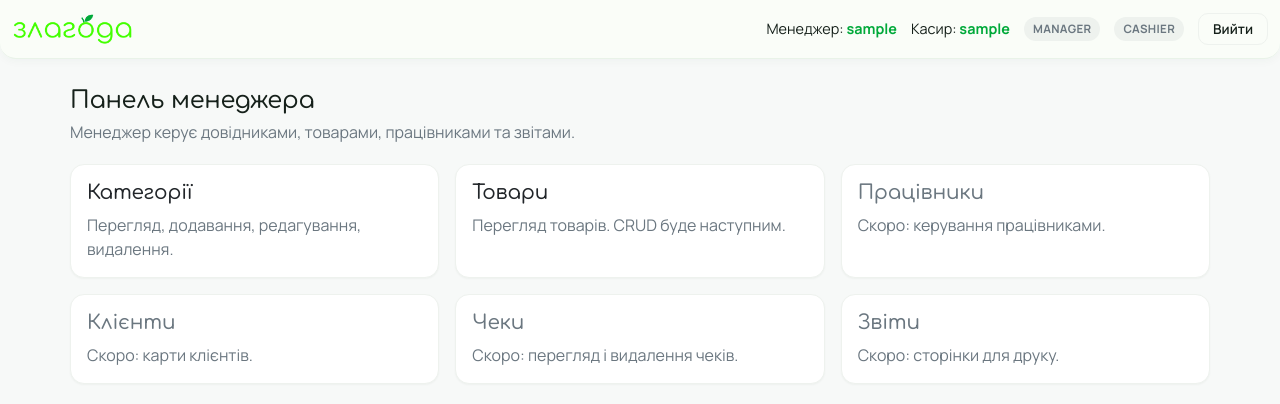
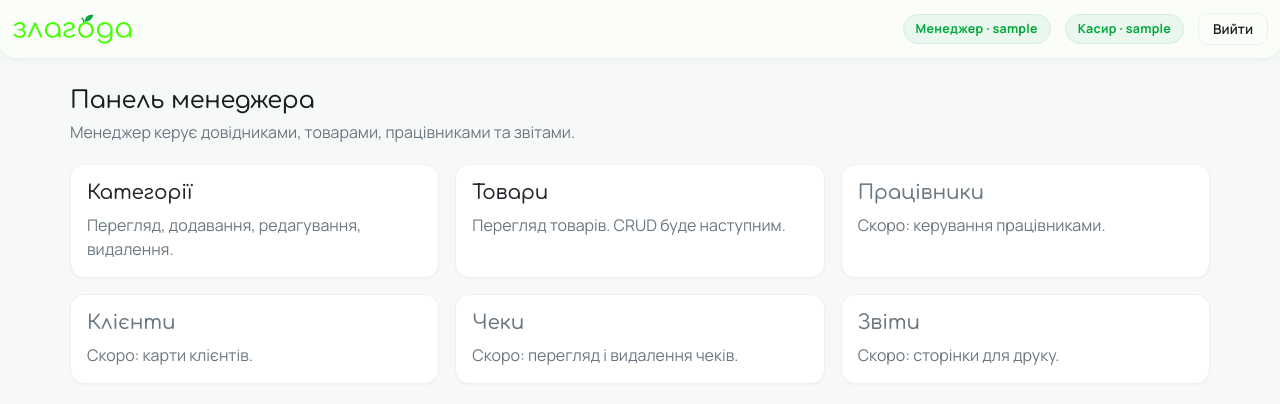
Before and after one commit to Danylo202/ZlagodaApp, a Spring Boot app: page /manager in a window 1280 px wide. Shown: the top 404 px of the page. Run offline with Spring Boot 4, Linux system fonts and the light colour scheme; the visitor is signed in with stand-in values (Sample User, id 1); some of the project's set-up classes (security, data sources, template engines, error pages and the like) are left out, and stand-ins take their place; some libraries are stand-ins or nearby versions; some web fonts are replaced.

Commit message:
Polish: merge role + employee ID into single navbar badge
- Drop redundant 'Менеджер: E01' label + 'MANAGER' English badge
- One green-tinted pill: 'Менеджер · E01' / 'Касир · E02'

```diff
--- a/src/main/resources/static/css/zlagoda.css
+++ b/src/main/resources/static/css/zlagoda.css
@@ -107,13 +107,14 @@ h1, h2, h3, h4, h5, h6, .zl-heading {
 }
 .zl-navbar .nav-meta strong { color: var(--zl-brand); }
 .zl-navbar .role-badge {
-  font-size: 0.72rem;
+  font-size: 0.78rem;
   font-weight: 700;
-  letter-spacing: 0.03em;
-  padding: 3px 9px;
+  letter-spacing: 0.02em;
+  padding: 5px 12px;
   border-radius: 999px;
-  background: var(--zl-line);
-  color: var(--zl-muted);
+  background: #eaf7ee;
+  color: var(--zl-brand);
+  border: 1px solid #d3eedb;
 }
 .zl-navbar .btn-logout {
   border: 1px solid var(--zl-line);
--- a/src/main/resources/templates/fragments/layout.html
+++ b/src/main/resources/templates/fragments/layout.html
@@ -21,10 +21,8 @@
             <img th:src="@{/img/zlagoda_logo.png}" alt="Zlagoda">
         </a>
         <div class="nav-meta ms-auto">
-            <span sec:authorize="hasRole('MANAGER')">Менеджер: <strong th:text="${employeeId}">E01</strong></span>
-            <span sec:authorize="hasRole('CASHIER')">Касир: <strong th:text="${employeeId}">E02</strong></span>
-            <span class="role-badge" sec:authorize="hasRole('MANAGER')">MANAGER</span>
-            <span class="role-badge" sec:authorize="hasRole('CASHIER')">CASHIER</span>
+            <span class="role-badge" sec:authorize="hasRole('MANAGER')" th:text="'Менеджер · ' + ${employeeId}">Менеджер · E01</span>
+            <span class="role-badge" sec:authorize="hasRole('CASHIER')" th:text="'Касир · ' + ${employeeId}">Касир · E02</span>
             <form th:action="@{/logout}" method="post" class="m-0">
                 <button type="submit" class="btn btn-logout">Вийти</button>
             </form>
```
